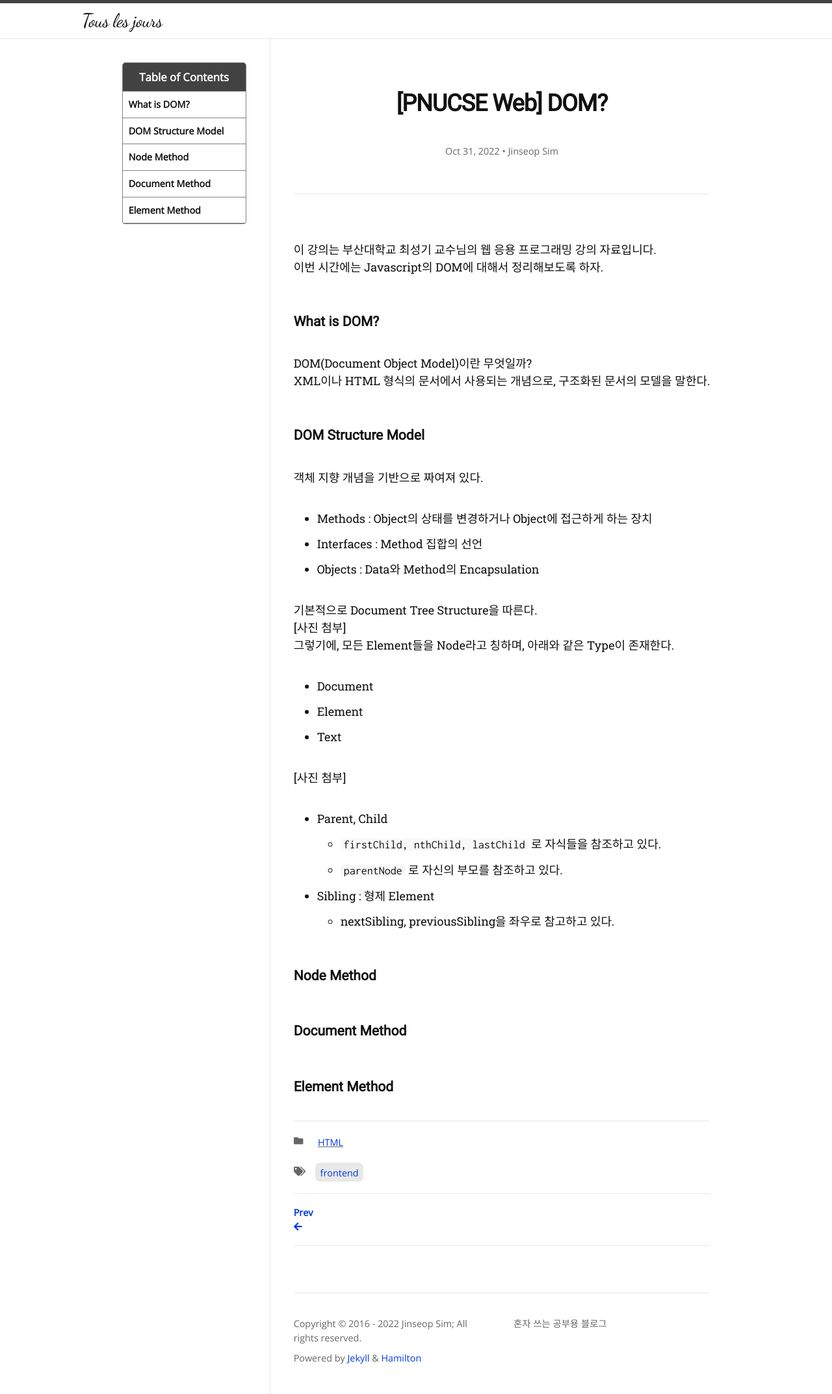
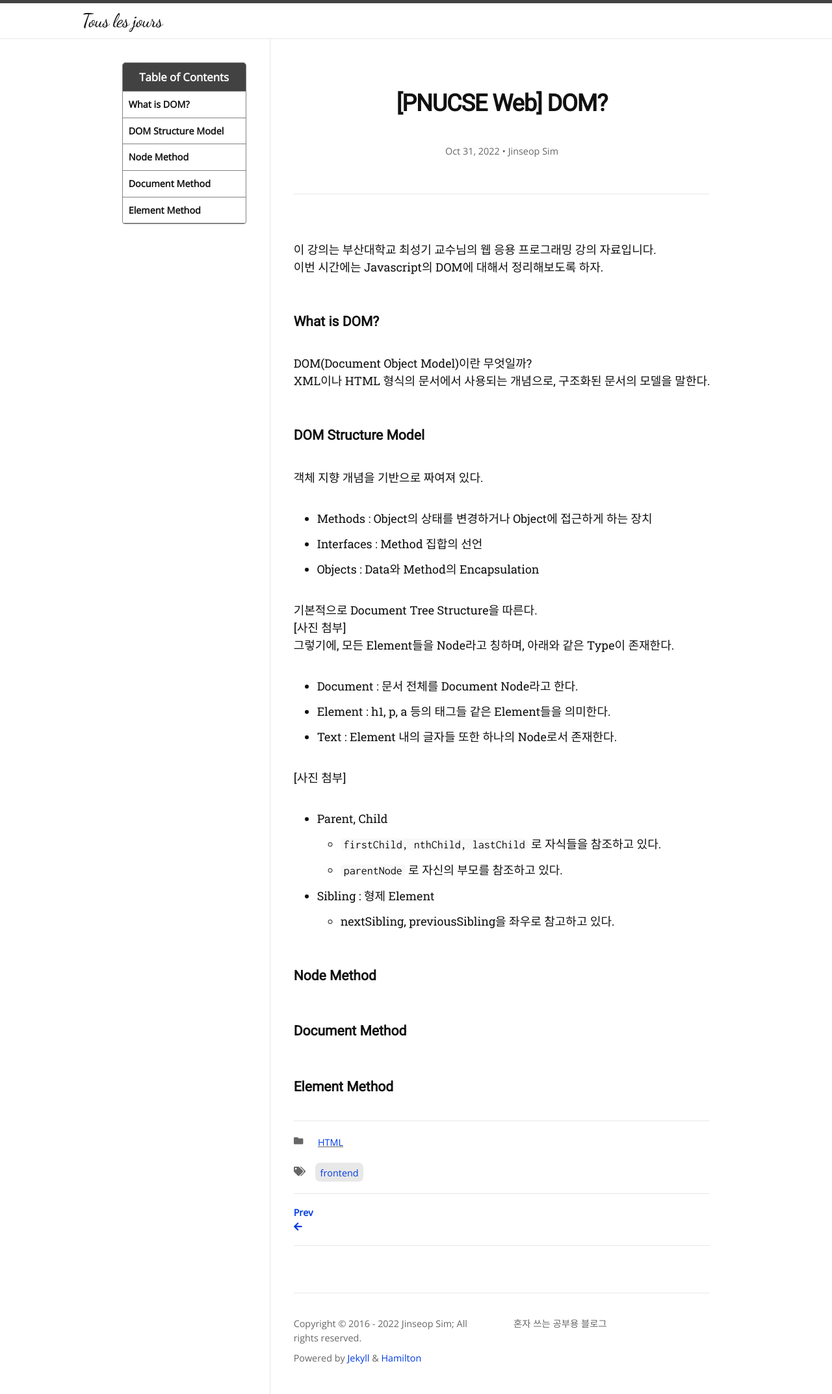
Before and after one commit to Jinseop-Sim/Jinseop-Sim.github.io, a Jekyll site: the page built from _posts/2022-10-31-DOM.md, in a window 1280 px wide. Shown: the whole page at 65% size. Built offline with Jekyll 4.4.1, drawn with Linux system fonts in a browser that asks for light colours; nearby versions of some CDN libraries; some web fonts are replaced.

Commit message:
modify post [MAC]

```diff
--- a/_posts/2022-10-31-DOM.md
+++ b/_posts/2022-10-31-DOM.md
@@ -24,9 +24,9 @@ XML이나 HTML 형식의 문서에서 사용되는 개념으로, 구조화된
 기본적으로 Document Tree Structure을 따른다.
 [사진 첨부]
 그렇기에, 모든 Element들을 Node라고 칭하며, 아래와 같은 Type이 존재한다.
-- Document
-- Element
-- Text
+- Document : 문서 전체를 Document Node라고 한다.
+- Element : h1, p, a 등의 태그들 같은 Element들을 의미한다.
+- Text : Element 내의 글자들 또한 하나의 Node로서 존재한다.
 
 [사진 첨부]
 - Parent, Child
```
